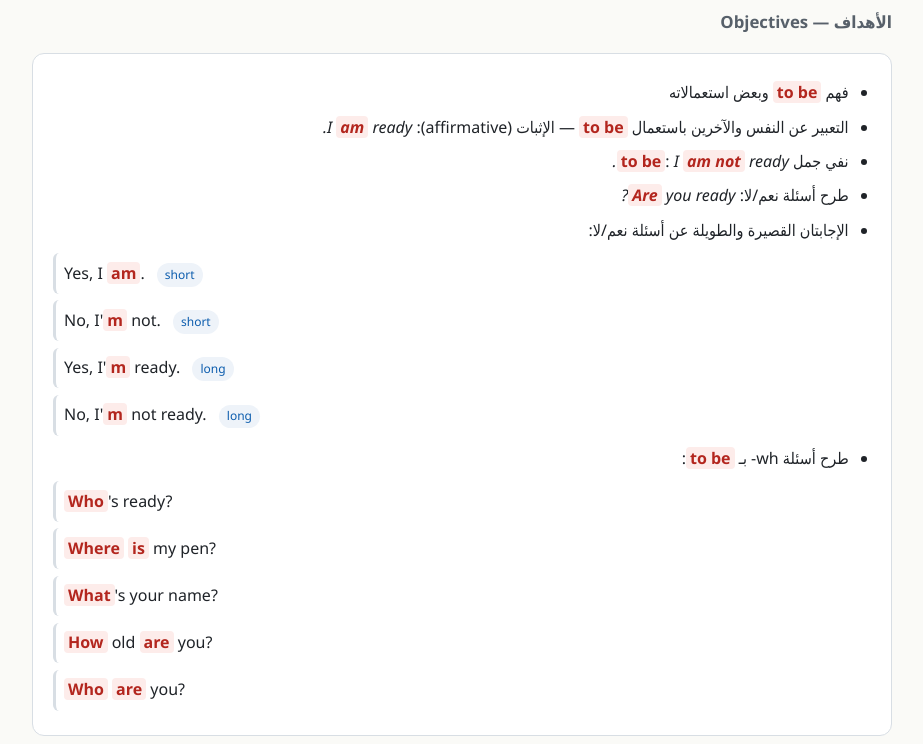
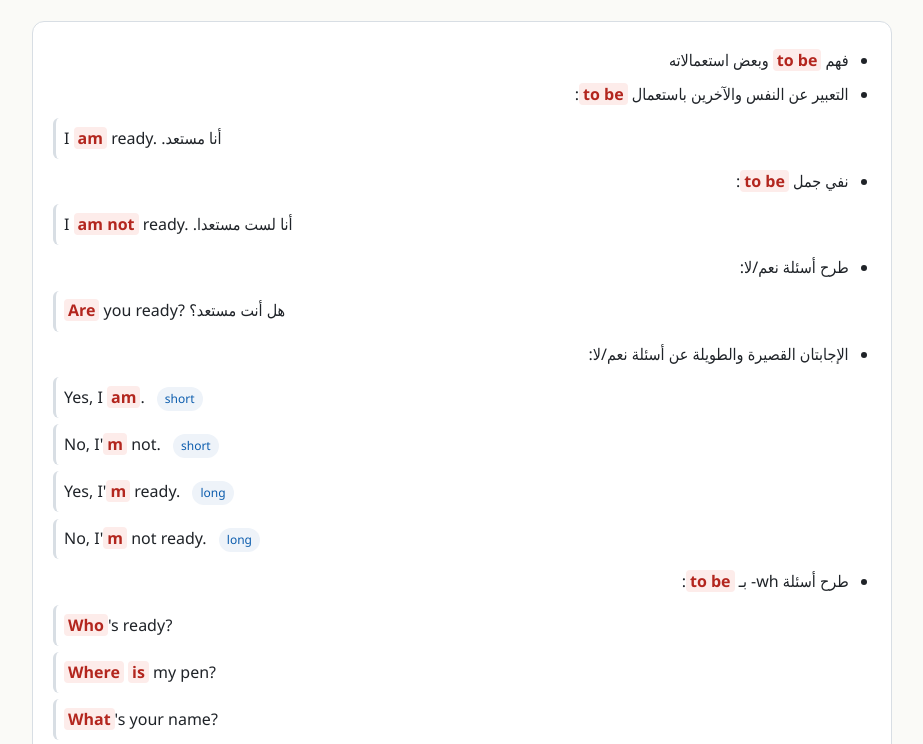
Before and after one commit to am-trouzine/sc, a plain HTML site: page tobe.html in a window 1280 px wide. Shown: the part 1405-2149 px from the top of the page, without its empty margins (178-1101 px from the left). Drawn offline with Linux system fonts and the light colour scheme.

Commit message:
Update examples and footer link in tobe.html

```diff
--- a/tobe.html
+++ b/tobe.html
@@ -155,7 +155,6 @@
 <main>
 
   <h1>SCMS</h1>
-  <p class="subtitle">سيتم وضع الملفات على هذه الصفحة — Files will be posted on this page.</p>
 
   <!-- ================= SECTION 1 ================= -->
   <section>
@@ -210,17 +209,23 @@
           فهم <span class="be">to be</span> وبعض استعمالاته
         </li>
         <li>
-          التعبير عن النفس والآخرين باستعمال <span class="be">to be</span>
-          — الإثبات (affirmative):
-          <em class="examples" style="display:inline">I <span class="be">am</span> ready.</em>
-        </li>
+          التعبير عن النفس والآخرين باستعمال <span class="be">to be</span>:
+
+        <ul class="examples">
+            <li>I <span class="be">am</span> ready. <span dir=rtl>أنا مستعد.</span></li>
+          </ul>
+</li>
         <li>
           نفي جمل <span class="be">to be</span>:
-          <em class="examples" style="display:inline">I <span class="be">am not</span> ready.</em>
+          <ul class="examples">
+            <li>I <span class="be">am not</span> ready. <span dir=rtl>أنا لست مستعدا.</span></li>
+          </ul>
         </li>
         <li>
           طرح أسئلة نعم/لا:
-          <em class="examples" style="display:inline"><span class="be">Are</span> you ready?</em>
+          <ul class="examples">
+            <li><span class="be">Are</span> you ready? <span dir=rtl>هل أنت مستعد؟</span></li>
+          </ul>
         </li>
         <li>
           الإجابتان القصيرة والطويلة عن أسئلة نعم/لا:
@@ -314,7 +319,7 @@
   </section>
 
   <footer>
-    SCMS — <a href="https://am-trouzine.github.io/scms/">am-trouzine.github.io/scms</a>
+    SCMS — <a href="https://am-trouzine.github.io/sc/">am-trouzine.github.io/sc</a>
   </footer>
 
 </main>
```
